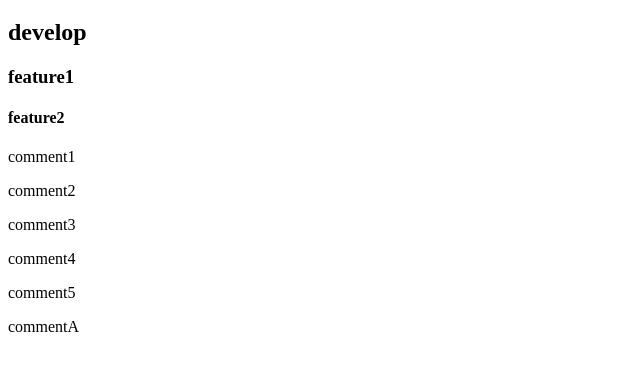
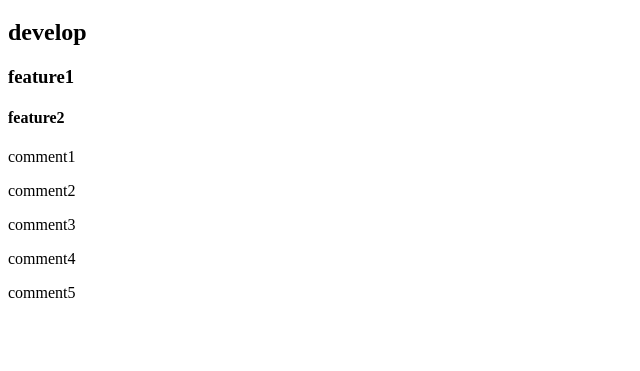
Before and after one commit to cuzekn/github-practice, a plain HTML site: page index.html in a window 1280 px wide. Shown: the part 61-432 px from the top of the page, without its empty margins (0-640 px from the left). Drawn offline with Linux system fonts and the light colour scheme.

Commit message:
delete B

```diff
--- a/index.html
+++ b/index.html
@@ -16,6 +16,5 @@
   <p>comment3</p>
   <p>comment4</p>
   <p>comment5</p>
-  <p>commentA</p>
 </body>
 </html>
```
